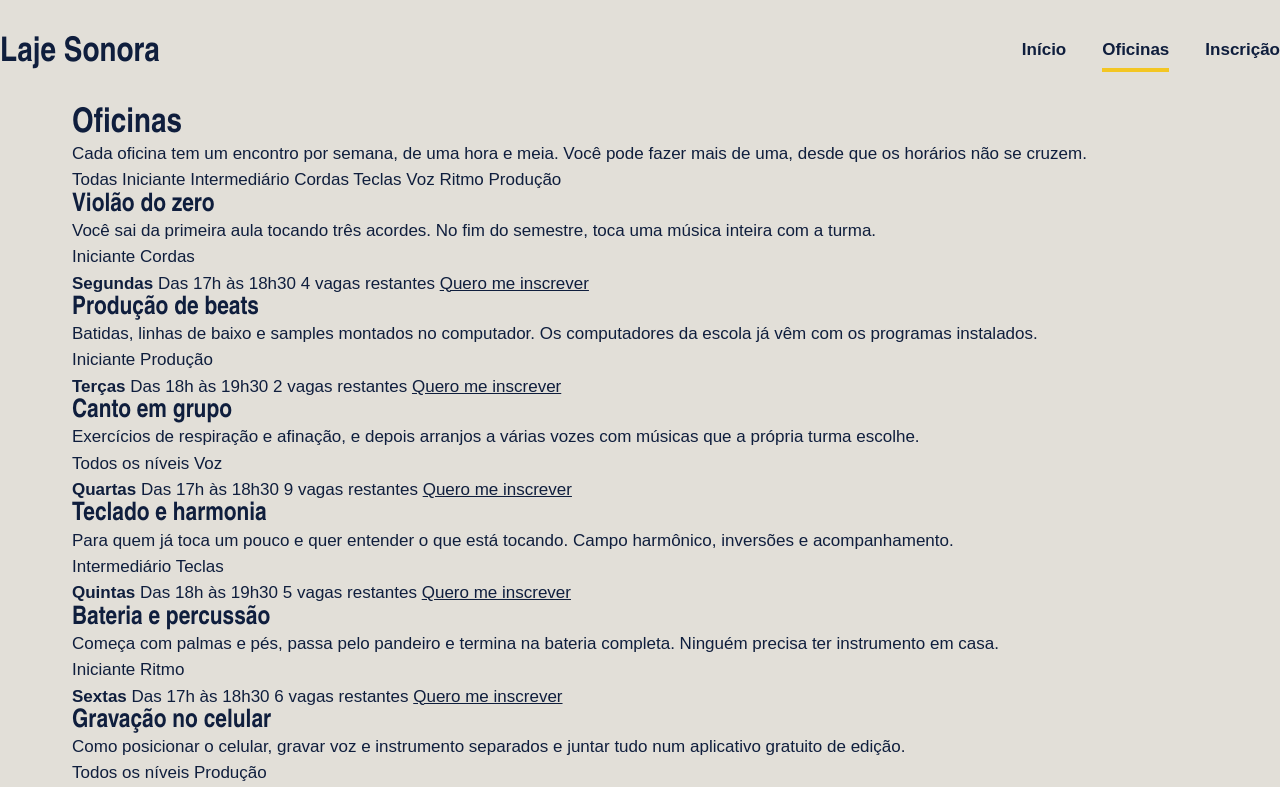
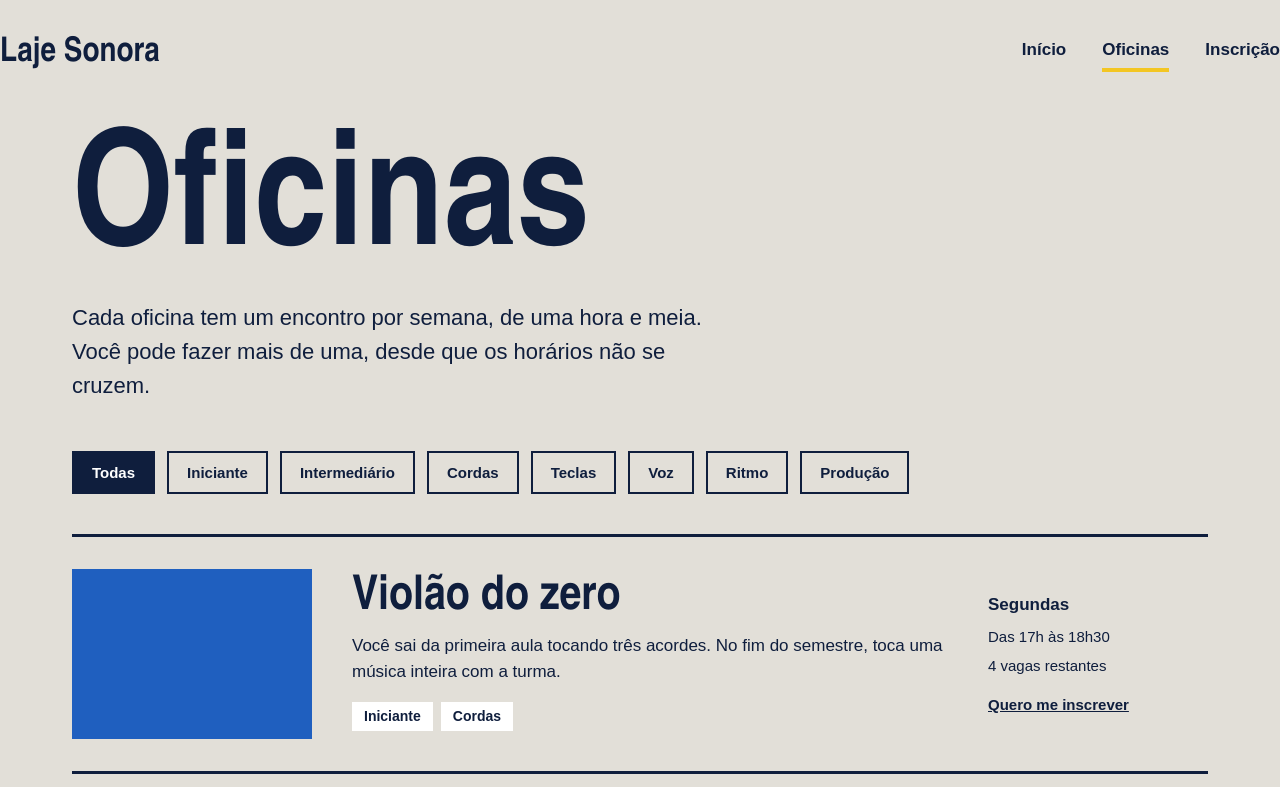
Before and after one commit to wtzcole01/laje_sonora, a plain HTML site: page oficinas.html in a window 1280 px wide. Shown: the top 787 px of the page. Drawn offline with Linux system fonts and the light colour scheme.

Commit message:
Página de oficinas pronta

```diff
--- a/oficinas.css
+++ b/oficinas.css
@@ -112,3 +112,90 @@ h1, h2, h3 {
     color: var(--fita);
     margin-bottom: 12px;
 }
+
+.titulo-pagina {
+    font-size: 160px;
+    margin-top: 24px;
+  }
+
+  .subtitulo-pagina {
+    font-size: 22px;
+    max-width: 640px;
+    margin-top: 16px;
+  }
+
+  .filtros {
+    margin-top: 48px;
+    display: flex;
+    flex-wrap: wrap;
+    gap: 12px;
+  }
+
+  .filtro {
+    border: 2px solid var(--tinta);
+    padding: 8px 18px;
+    font-weight: 600;
+    font-size: 15px;
+  }
+
+  .filtro.ativo {
+    background-color: var(--tinta);
+    color: var(--branco);
+  }
+
+  .lista {
+    margin-top: 40px;
+  }
+
+  .oficina {
+    padding: 32px 0;
+    border-top: 3px solid var(--tinta);
+    display: flex;
+    align-items: center;
+    gap: 40px;
+  }
+
+  .oficina .foto {
+    width: 240px;
+    height: 170px;
+    flex-shrink: 0;
+  }
+
+  .oficina-texto {
+    flex: 1;
+  }
+
+  .oficina h2 {
+    font-size: 48px;
+    margin-bottom: 10px;
+  }
+
+  .etiquetas {
+    margin-top: 16px;
+    display: flex;
+    gap: 8px;
+  }
+
+  .etiqueta {
+    background-color: var(--branco);
+    padding: 4px 12px;
+    font-size: 14px;
+    font-weight: 600;
+  }
+
+  .oficina-detalhes {
+    width: 220px;
+    font-size: 15px;
+    display: flex;
+    flex-direction: column;
+    gap: 6px;
+  }
+
+  .oficina-detalhes strong {
+    font-size: 17px;
+  }
+
+  .oficina-detalhes a {
+    margin-top: 10px;
+    font-weight: 700;
+  }
```
